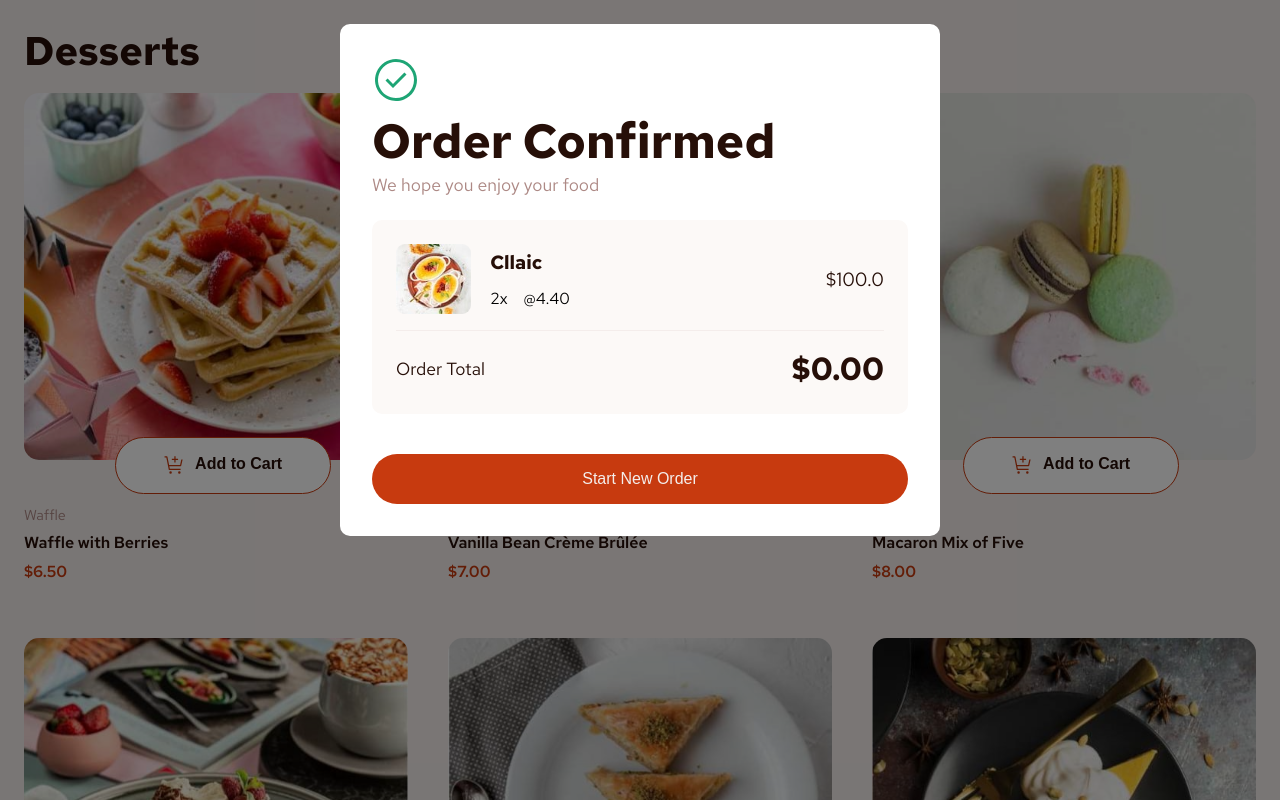
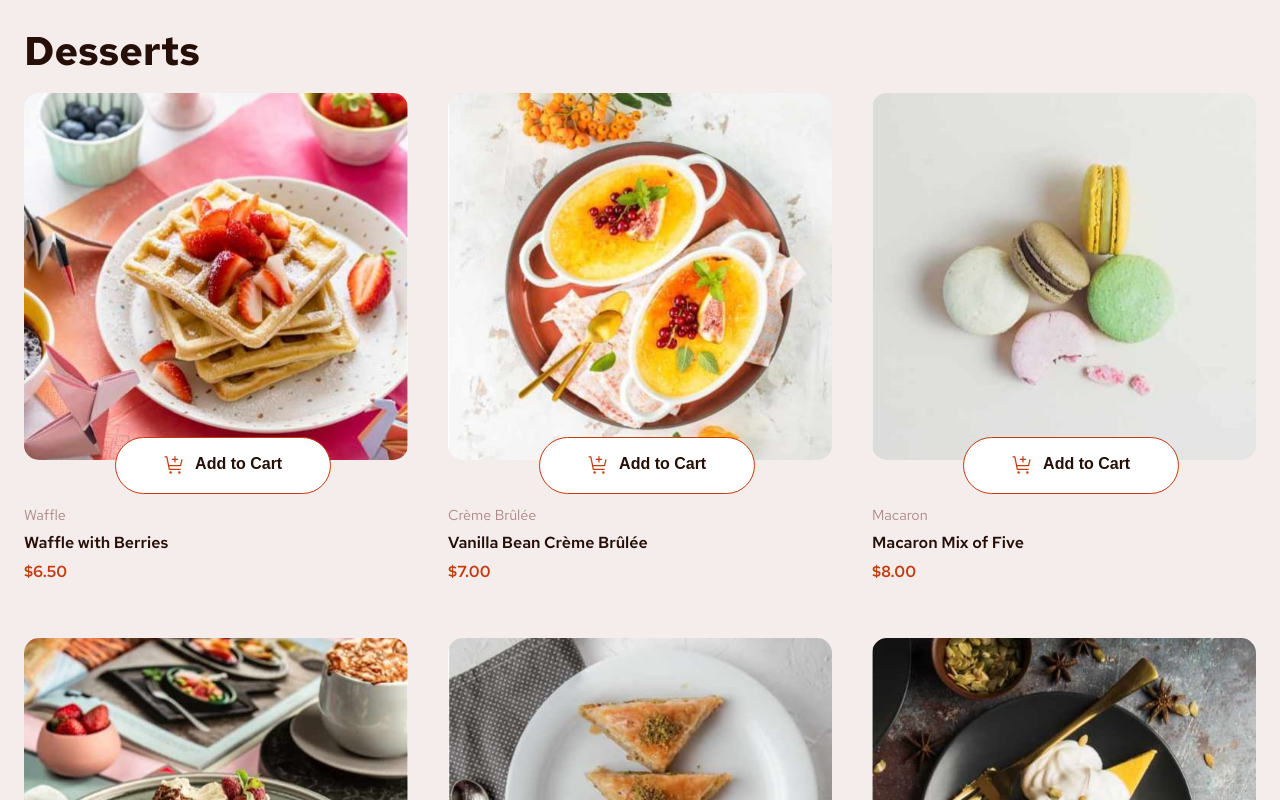
Before and after one commit to shekinahwebdev/PRODUCT-LIST-CART, a React (Vite) app: page / in a window 1280 px wide. Shown: the top 800 px of the page. Built offline with nearby package versions, Linux system fonts and the light colour scheme; a web font is replaced by a local one.

Commit message:
Refactor ConfirmationPage and Food components

```diff
--- a/src/components/ConfirmationPage.tsx
+++ b/src/components/ConfirmationPage.tsx
@@ -1,26 +1,29 @@
 import "/src/components/ConfirmationPage.css";
 import orderIcon from "/assets/images/icon-order-confirmed.svg";
-import creme from "/assets/images/image-creme-brulee-thumbnail.jpg";
 interface FoodItem {
   cathegory: string;
   name: string;
   price: number;
   foodCount: number;
   count: number;
+  thumbnail: string;
 }
 
 interface ConfirmationPageProps {
   selectedFoods: FoodItem[];
+  handleRestartOrder: () => void;
   totalFood: number;
 }
 
 export const ConfirmationPage: React.FC<ConfirmationPageProps> = ({
   selectedFoods,
+  handleRestartOrder,
   totalFood,
 }) => {
   totalFood = totalFood + selectedFoods.length;
   return (
-    <div className="wrapper">
+    <>
+      <div className="wrapper"></div>
       <main className="confirmation_page">
         <header className="header">
           <img src={orderIcon} alt="order-icon" className="order-icon" />
@@ -28,21 +31,26 @@ export const ConfirmationPage: React.FC<ConfirmationPageProps> = ({
           <p className="main_subtitle">We hope you enjoy your food</p>
         </header>
         <section className="confirmed_selected_food">
-          {/* {selectedFoods.map((food, index) => ( */}
-          <div className="confirmed_food" key={0}>
-            <div className="confirm-food-left">
-              <img src={creme} alt="" className="selected_image" />
-              <div className="confirm-food-bottom">
-                <p>{"Cllaic"}</p>
-                <div className="confirmed-food-price-section">
-                  <span className="selected-food-number">{2}x</span>
-                  <span className="selected-food-price">@4.40</span>
+          {selectedFoods.map((food, index) => (
+            <div className="confirmed_food" key={index}>
+              <div className="confirm-food-left">
+                <img src={food.thumbnail} alt="" className="selected_image" />
+                <div className="confirm-food-bottom">
+                  <p>{food.name}</p>
+                  <div className="confirmed-food-price-section">
+                    <span className="selected-food-number">{food.count}x</span>
+                    <span className="selected-food-price">
+                      @{food.price.toFixed(2)}
+                    </span>
+                  </div>
                 </div>
               </div>
+              <span className="selected-food-total-price">
+                {" "}
+                ${(food.price * food.count).toFixed(2)}
+              </span>
             </div>
-            <span className="selected-food-total-price">$100.0</span>
-          </div>
-          {/* ))} */}
+          ))}
           <div className="confirmation-total-price">
             <p>Order Total</p>
             <span>
@@ -53,10 +61,14 @@ export const ConfirmationPage: React.FC<ConfirmationPageProps> = ({
             </span>
           </div>
         </section>
-        <button aria-label="Start New Order" className="restart-order-button">
+        <button
+          aria-label="Start New Order"
+          className="restart-order-button"
+          onClick={handleRestartOrder}
+        >
           Start New Order
         </button>
       </main>
-    </div>
+    </>
   );
 };
--- a/src/components/Food.tsx
+++ b/src/components/Food.tsx
@@ -14,7 +14,8 @@ interface FoodProps {
     name: string,
     price: number,
     foodCount: number,
-    cathegory: string
+    cathegory: string,
+    thumbnail: string
   ) => void;
 }
 
@@ -33,22 +34,22 @@ const Food: React.FC<FoodProps> = ({
   const [count, setCount] = useState(1);
 
   const handleAddtoCart = () => {
-    onSelect?.(name, price, count, cathegory);
+    onSelect?.(name, price, count, cathegory, thumbnail);
   };
 
   const handleDecrement = () => {
     if (count > 1) {
       setCount(count - 1);
-      onSelect?.(name, price, count - 1, cathegory);
+      onSelect?.(name, price, count - 1, cathegory, thumbnail);
       updatedTotalFood(-1);
     } else if (count === 1) {
-      onSelect?.(name, price, 0, cathegory);
+      onSelect?.(name, price, 0, cathegory, thumbnail);
       updatedTotalFood(-1);
     }
   };
   const handleIncrement = () => {
     setCount(count + 1);
-    onSelect?.(name, price, count + 1, cathegory);
+    onSelect?.(name, price, count + 1, cathegory, thumbnail);
     updatedTotalFood(+1);
   };
 
--- a/src/components/FoodContainer.tsx
+++ b/src/components/FoodContainer.tsx
@@ -1,4 +1,4 @@
-import { useState } from "react";
+import { useEffect, useState } from "react";
 import data from "../data/data.json";
 import { EmptyPage } from "./EmptyPage";
 import Food from "./Food";
@@ -8,6 +8,8 @@ import { ConfirmationPage } from "./ConfirmationPage";
 const FoodContainer = () => {
   const [selectedFood, setSelectedFoods] = useState<FoodItem[]>([]);
   const [totalFood, setTotalFood] = useState(0);
+
+  const [isPressed, setIsPressed] = useState(false);
 
   const updatedTotalFood = (change: number) => {
     setTotalFood((prevTotal) => prevTotal + change);
@@ -19,12 +21,23 @@ const FoodContainer = () => {
     );
   };
 
+  const handleConfirmation = () => {
+    setIsPressed((prev) => !prev);
+  };
+
+  const handleRestartOrder = () => {
+    setSelectedFoods([]);
+    setTotalFood(0);
+    window.location.reload();
+  };
+
   interface FoodItem {
     name: string;
     price: number;
     count: number;
     cathegory: string;
     foodCount: number;
+    thumbnail: string;
   }
 
   // Function to handleSelectFood
@@ -32,8 +45,8 @@ const FoodContainer = () => {
     name: string,
     price: number,
     foodCount: number,
-    cathegory: string
-    // thumbnail: string
+    cathegory: string,
+    thumbnail: string
   ) => {
     setSelectedFoods((prevSelectedFoods) => {
       const index = prevSelectedFoods.findIndex((item) => item.name === name);
@@ -51,7 +64,7 @@ const FoodContainer = () => {
       if (index === -1 && foodCount > 0) {
         return [
           ...prevSelectedFoods,
-          { name, count: foodCount, price, cathegory, foodCount },
+          { name, count: foodCount, price, cathegory, foodCount, thumbnail },
         ];
       }
       return prevSelectedFoods;
@@ -89,10 +102,18 @@ const FoodContainer = () => {
           selectedFoods={selectedFood}
           totalFood={totalFood}
           handleRemoveItem={handleRemoveItem}
+          handleConfirmation={handleConfirmation}
         />
       )}
 
-      <ConfirmationPage selectedFoods={selectedFood} totalFood={totalFood} />
+      {isPressed ? (
+        <ConfirmationPage
+          selectedFoods={selectedFood}
+          totalFood={totalFood}
+          handleRestartOrder={handleRestartOrder}
+        />
+      ) : null}
+      {/* <ConfirmationPage selectedFoods={selectedFood} totalFood={totalFood} /> */}
     </section>
   );
 };
--- a/src/components/SelectedFoodPage.tsx
+++ b/src/components/SelectedFoodPage.tsx
@@ -1,3 +1,4 @@
+import "/src/components/SelectedFoodPage.css";
 import removeIcon from "/assets/images/icon-remove-item.svg";
 import carbonIcon from "/assets/images/icon-carbon-neutral.svg";
 
@@ -13,11 +14,13 @@ interface SelectedFoodPageProps {
   selectedFoods: FoodItem[];
   totalFood: number;
   handleRemoveItem: (indexToRemove: number) => void;
+  handleConfirmation: () => void;
 }
 
 export const SelectedFoodPage: React.FC<SelectedFoodPageProps> = ({
   selectedFoods,
   handleRemoveItem,
+  handleConfirmation,
   totalFood,
 }) => {
   totalFood = totalFood + selectedFoods.length;
@@ -63,7 +66,11 @@ export const SelectedFoodPage: React.FC<SelectedFoodPageProps> = ({
         </p>
       </div>
 
-      <button aria-label="Confirm Order" className="confirm-order-button">
+      <button
+        aria-label="Confirm Order"
+        className="confirm-order-button"
+        onClick={handleConfirmation}
+      >
         Confirm Order
       </button>
     </main>
```
